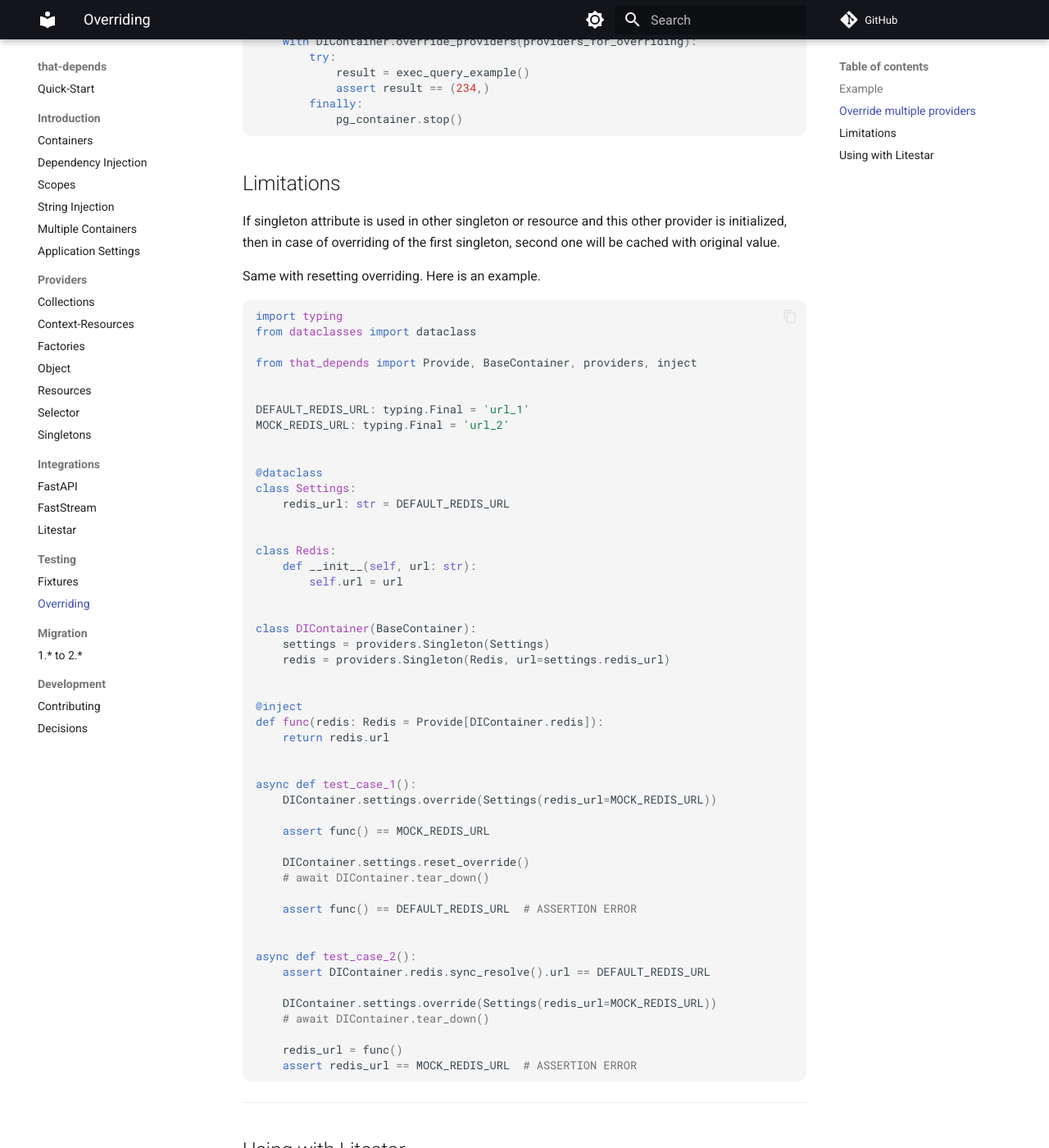
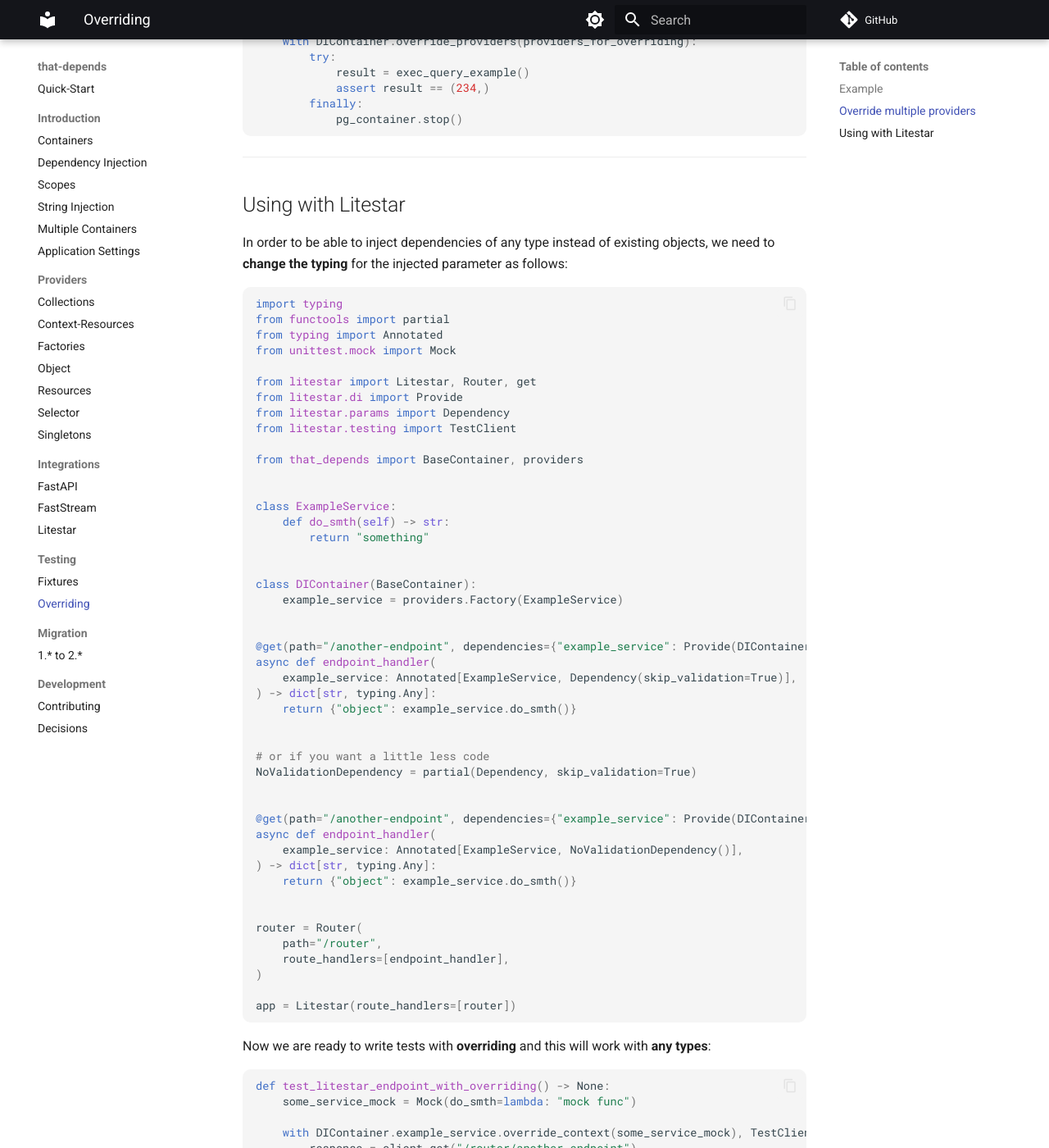
Before and after one commit to modern-python/that-depends, an MkDocs documentation site: the page built from docs/testing/provider-overriding.md, in a window 1280 px wide and 1400 px high, scrolled down 2114 px. Shown: the whole window at 82% size. Built offline with MkDocs 1.6.1 and Material for MkDocs 9.7.7, drawn with Linux system fonts in a browser that asks for light colours; comment, search, counter and statistics services are not loaded.

Commit message:
Removed limitations sections.

````diff
--- a/docs/testing/provider-overriding.md
+++ b/docs/testing/provider-overriding.md
@@ -106,65 +106,6 @@ def main():
             pg_container.stop()
 ```
 
-## Limitations
-If singleton attribute is used in other singleton or resource and this other provider is initialized,
-then in case of overriding of the first singleton, second one will be cached with original value.
-
-Same with resetting overriding. Here is an example.
-
-```python
-import typing
-from dataclasses import dataclass
-
-from that_depends import Provide, BaseContainer, providers, inject
-
-
-DEFAULT_REDIS_URL: typing.Final = 'url_1'
-MOCK_REDIS_URL: typing.Final = 'url_2'
-
-
-@dataclass
-class Settings:
-    redis_url: str = DEFAULT_REDIS_URL
-
-
-class Redis:
-    def __init__(self, url: str):
-        self.url = url
-
-
-class DIContainer(BaseContainer):
-    settings = providers.Singleton(Settings)
-    redis = providers.Singleton(Redis, url=settings.redis_url)
-
-
-@inject
-def func(redis: Redis = Provide[DIContainer.redis]):
-    return redis.url
-
-
-async def test_case_1():
-    DIContainer.settings.override(Settings(redis_url=MOCK_REDIS_URL))
-
-    assert func() == MOCK_REDIS_URL
-
-    DIContainer.settings.reset_override()
-    # await DIContainer.tear_down()
-
-    assert func() == DEFAULT_REDIS_URL  # ASSERTION ERROR
-
-
-async def test_case_2():
-    assert DIContainer.redis.sync_resolve().url == DEFAULT_REDIS_URL
-
-    DIContainer.settings.override(Settings(redis_url=MOCK_REDIS_URL))
-    # await DIContainer.tear_down()
-
-    redis_url = func()
-    assert redis_url == MOCK_REDIS_URL  # ASSERTION ERROR
-
-```
-
 ---
 ## Using with Litestar
 In order to be able to inject dependencies of any type instead of existing objects,
````
